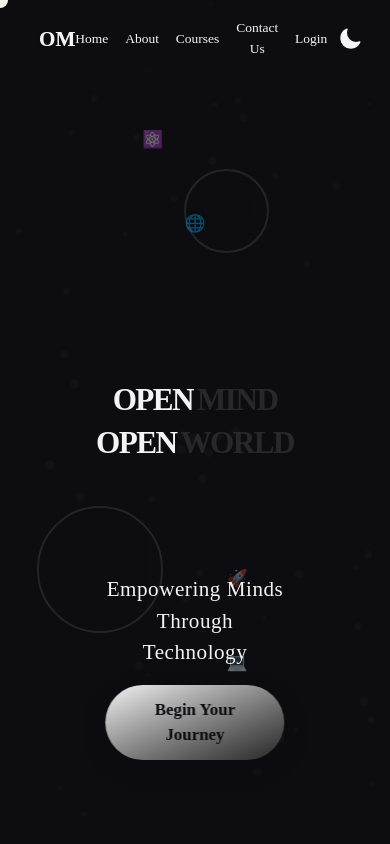
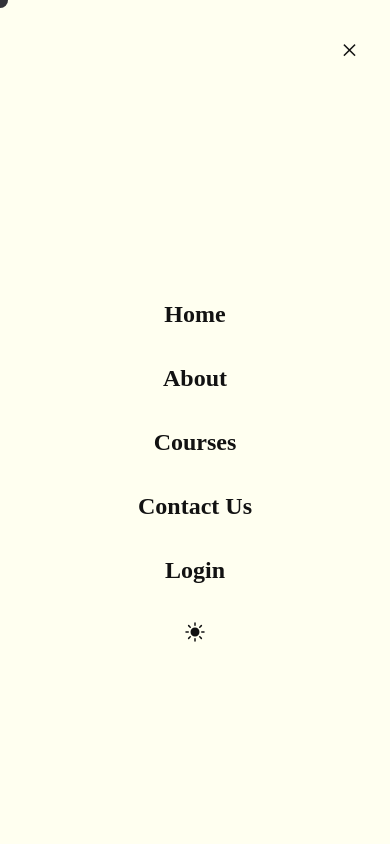
Before and after one commit to elliott099/OM, a React (Vite) app: page / in a window 390 px wide. Both pictures are taken after a click on the button "Open menu". Shown: the top 844 px of the page. Built offline with nearby package versions, Linux system fonts and the light colour scheme; a web font is replaced by a local one.

Commit message:
Updated something

```diff
--- a/src/components/Navbar.jsx
+++ b/src/components/Navbar.jsx
@@ -1,10 +1,11 @@
-import React, { useEffect, useRef } from 'react';
+import React, { useEffect, useRef, useState } from 'react';
 import ThemeToggle from './ThemeToggle';
 import gsap from 'gsap';
 
 
 const Navbar = ({ visible }) => {
     const logoRef = useRef(null);
+    const [menuOpen, setMenuOpen] = useState(false);
 
     // useEffect(() => {
     //     if (!logoRef.current) return;
@@ -43,9 +44,39 @@ const Navbar = ({ visible }) => {
         });
     };
 
+    // Prevent scrolling when menu is open
+    useEffect(() => {
+        if (menuOpen) {
+            document.body.style.overflow = 'hidden';
+        } else {
+            document.body.style.overflow = '';
+        }
+        return () => {
+            document.body.style.overflow = '';
+        };
+    }, [menuOpen]);
+
+    // Responsive: show hamburger on mobile only
+    const isMobile = () => window.innerWidth <= 768;
+    const [mobile, setMobile] = useState(isMobile());
+    useEffect(() => {
+        const handleResize = () => setMobile(isMobile());
+        window.addEventListener('resize', handleResize);
+        return () => window.removeEventListener('resize', handleResize);
+    }, []);
+
+    const navLinks = [
+        { label: 'Home', id: 'home' },
+        { label: 'About', id: 'about' },
+        { label: 'Courses', id: 'courses' },
+        { label: 'Contact Us', id: 'contact' },
+        { label: 'Login', id: 'login' },
+    ];
+
     return (
+        <>
             <div
-            className={`flex items-center justify-between px-[10vw] py-[1vh] fixed top-0 left-0 w-full backdrop-blur-md  transition-transform duration-300
+                className={`navbar flex items-center justify-between px-[10vw] py-[1vh] fixed top-0 left-0 w-full backdrop-blur-md  transition-transform duration-300
                     ${visible ? 'translate-y-0' : '-translate-y-full'}
                     text-[var(--text-color)] border-[var(--text-color)] z-50`}
             >
@@ -64,14 +95,29 @@ const Navbar = ({ visible }) => {
                     </h1>
                 </div>
 
-            {/* NAV LINKS */}
-            <div className="flex gap-[3vw] text-[1.8vh] font-medium nav-links items-center justify-center">
-                {['Home', 'About', 'Courses', 'Contact Us', 'Login'].map((label, i) => (
+                {/* Hamburger for mobile */}
+                {mobile && (
+                    <button
+                        className="block md:hidden z-[100] p-2 focus:outline-none"
+                        onClick={() => setMenuOpen(true)}
+                        aria-label="Open menu"
+                    >
+                        <span className="block w-8 h-1 bg-[var(--text-color)] mb-1 rounded"></span>
+                        <span className="block w-8 h-1 bg-[var(--text-color)] mb-1 rounded"></span>
+                        <span className="block w-8 h-1 bg-[var(--text-color)] rounded"></span>
+                    </button>
+                )}
+
+                {/* NAV LINKS (desktop) */}
+                {!mobile && (
+                    <div className="nav-links flex gap-[3vw] text-[1.8vh] font-medium items-center justify-center">
+                        {navLinks.map(({ label, id }, i) => (
                             <div key={i} className="relative group cursor-pointer">
                                 <a
                                     href="#"
                                     className="transition-colors duration-300 text-[var(--text-color)] hover:text-[var(--text-color)]"
                                     data-magnetic data-strength="0.15"
+                                    id={id}
                                 >
                                     {label}
                                 </a>
@@ -81,7 +127,46 @@ const Navbar = ({ visible }) => {
                         ))}
                         <ThemeToggle />
                     </div>
+                )}
             </div>
+
+            {/* Fullscreen mobile menu */}
+            {mobile && menuOpen && (
+                <div className="fixed inset-0 z-[99] bg-[var(--bg-color)] bg-opacity-95 flex flex-col items-end animate-slidein">
+                    <button
+                        className="m-6 p-2 text-3xl text-[var(--text-color)] focus:outline-none"
+                        onClick={() => setMenuOpen(false)}
+                        aria-label="Close menu"
+                    >
+                        &times;
+                    </button>
+                    <nav className="flex flex-col items-center justify-center w-full h-full gap-8">
+                        {navLinks.map(({ label, id }, i) => (
+                            <a
+                                key={i}
+                                href="#"
+                                className="text-2xl font-semibold text-[var(--text-color)] hover:text-[var(--secondary-color)] transition-colors duration-300"
+                                onClick={() => setMenuOpen(false)}
+                                id={id + '-mobile'}
+                            >
+                                {label}
+                            </a>
+                        ))}
+                        <ThemeToggle />
+                    </nav>
+                </div>
+            )}
+            {/* Slide-in animation */}
+            <style>{`
+                @keyframes slidein {
+                    from { transform: translateX(100%); }
+                    to { transform: translateX(0); }
+                }
+                .animate-slidein {
+                    animation: slidein 0.4s cubic-bezier(0.4,0,0.2,1) forwards;
+                }
+            `}</style>
+        </>
     );
 };
 
--- a/src/mobile.css
+++ b/src/mobile.css
@@ -8,22 +8,26 @@
     .navbar {
         flex-direction: row !important;
         align-items: center !important;
-        justify-content: center !important;
-        padding: 1vh 1vw !important;
-        gap: 1vh;
+        justify-content: space-between !important;
+        padding: 0!important;
+        gap: 3vh;
     }
 
     .nav-links {
         flex-direction: row !important;
-        gap: 2vh !important;
+        gap: 0.7vh !important;
         font-size: 1.6vh !important;
         align-items: center !important;
     }
 
     .nav-links .group {
         width: 100%;
+        display: flex;
+        justify-content: center;
+        align-items: center;
         text-align: center;
         padding: 10px 0 !important;
+        font-size: 1.5vh !important;
     }
 
     .logo-main {
@@ -32,9 +36,12 @@
         color: var(--text-color) !important;
     }
 
-    .logo {
-        justify-content: center !important;
-        /* width: 100%; */
+    #login {
+        display: none !important;
+    }
+
+    #contact {
+        display: none !important;
     }
 
     .sperate:after {
@@ -87,7 +94,7 @@
     /* Add more selectors as needed for your layout */
 }
 
-/* Extra small devices (phones, less than 480px) */
+/* Extra small devices (phones, less than 480px)
 @media (max-width: 480px) {
     body {
         font-size: 13px;
@@ -112,4 +119,4 @@
     .world {
         font-size: 3vh !important;
     }
-}
+} */
```
Lines whose indentation alone changed are shown as unchanged.
